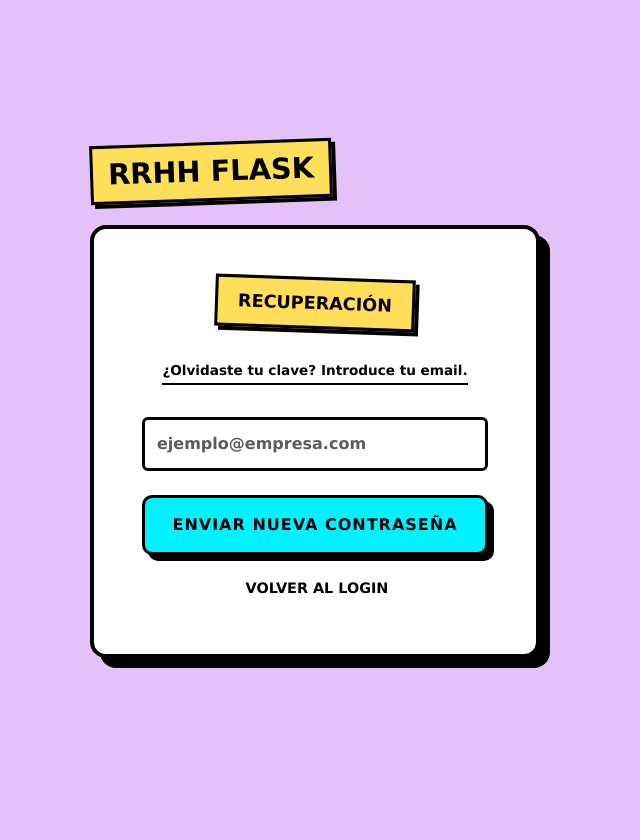
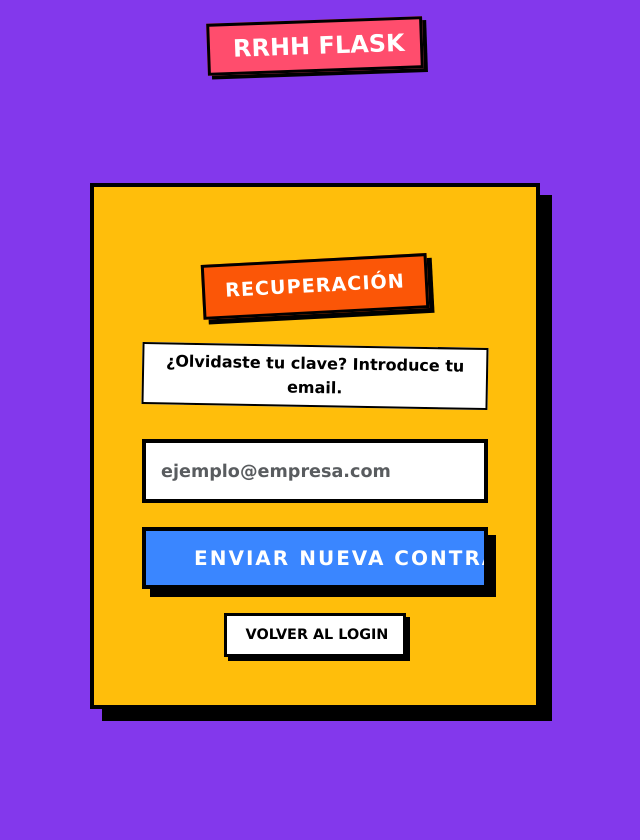
Before and after one commit to CroquetaConQueso/Flasky, a Flask app: page /reset-password in a window 1280 px wide. Shown: the whole page, without its empty margins (325-965 px from the left). Before the commit the page ends 668 px from the top, so only its background shows below. Run offline with Flask 3, Linux system fonts and the light colour scheme; parts of the project's set-up code (start-up, migrations or seed data) failed here and were passed over; some libraries are stand-ins or nearby versions.

Commit message:
Todo parace que funciona

```diff
--- a/static/css/reset_password.css
+++ b/static/css/reset_password.css
@@ -1,7 +1,7 @@
-/* static/css/reset_password.css - ESTILO NEO-BRUTALISM POP */
+/* static/css/reset_password.css - ESTILO NEO-BRUTALISM POP LISO */
 
 body {
-    background-color: #e4c1f9; /* Lila Pop */
+    background-color: #8338ec; /* Fondo Morado Liso */
     min-height: 100vh;
     display: flex;
     align-items: center;
@@ -10,121 +10,173 @@ body {
     padding: 20px;
 }
 
-/* Tarjeta estilo "Caja" */
+/* Tarjeta Amarilla Mostaza */
 .reset-card {
-    background: #ffffff;
+    background: #ffbe0b;
     border: 4px solid #000000;
-    border-radius: 16px;
-    box-shadow: 10px 10px 0px #000000;
+    border-radius: 0px;
+    box-shadow: 12px 12px 0px #000000;
     padding: 3rem;
     width: 100%;
     max-width: 450px;
+    position: relative; /* Necesario para z-index */
+    margin: auto;
+    z-index: 1; /* Nivel base */
+}
+
+/* NUEVO: Logo Rojo/Rosa */
+.navbar-brand-pop.brand-pink {
+    background-color: #ff4d6d !important; /* Rojo/Rosa Pop */
+    color: #fff !important;
+}
+
+/* NUEVO: Para superponer elementos */
+.z-index-front {
+    z-index: 10;
     position: relative;
 }
 
-/* Cabecera con Etiqueta */
+/* NUEVO: Estilo para los mensajes de feedback (Alertas) */
+.alert-pop-success {
+    background-color: #00ff9d; /* Verde Neón */
+    color: #000;
+    border: 3px solid #000;
+    box-shadow: 4px 4px 0px #000;
+    padding: 10px;
+}
+.alert-pop-danger {
+    background-color: #ff4d6d; /* Rojo */
+    color: #fff;
+    border: 3px solid #000;
+    box-shadow: 4px 4px 0px #000;
+    padding: 10px;
+}
+.alert-pop-warning {
+    background-color: #ffde59; /* Amarillo */
+    color: #000;
+    border: 3px solid #000;
+    box-shadow: 4px 4px 0px #000;
+    padding: 10px;
+}
+.alert-pop-info {
+    background-color: #00f2fe; /* Cian */
+    color: #000;
+    border: 3px solid #000;
+    box-shadow: 4px 4px 0px #000;
+    padding: 10px;
+}
+
+/* Cabecera */
 .reset-header {
     text-align: center;
     margin-bottom: 2rem;
 }
 
 .reset-badge {
-    background-color: #ffde59; /* Amarillo Pop */
+    background-color: #fb5607;
+    color: #fff;
     border: 3px solid #000;
     display: inline-block;
     padding: 10px 20px;
     font-weight: 900;
     text-transform: uppercase;
-    transform: rotate(2deg);
-    box-shadow: 4px 4px 0px #000;
+    transform: rotate(-3deg);
+    box-shadow: 5px 5px 0px #000;
     margin-bottom: 1rem;
-    font-size: 1.1rem;
+    font-size: 1.2rem;
+    letter-spacing: 1px;
+}
+
+.reset-text {
+    font-weight: 700;
+    font-size: 1rem;
+    margin-top: 15px;
+    background: #fff;
+    border: 2px solid #000;
+    display: inline-block;
+    padding: 5px 10px;
+    transform: rotate(1deg);
     color: #000;
 }
 
-.reset-text {
-    font-weight: 600;
-    font-size: 0.85rem;
-    margin-top: 15px;
-    border-bottom: 2px solid #000;
-    display: inline-block;
-    padding-bottom: 2px;
-}
-
-/* Inputs Pop */
+/* Inputs */
 .form-control {
-    border: 3px solid #000 !important;
-    padding: 12px;
-    font-weight: 600;
+    border: 4px solid #000 !important;
+    padding: 15px;
+    font-weight: 700;
     color: #000;
+    font-size: 1.1rem;
+    border-radius: 0;
 }
 
 .form-control:focus {
-    box-shadow: 5px 5px 0px #000;
-    transform: translate(-2px, -2px);
-    background-color: #fff9f0;
+    box-shadow: 6px 6px 0px #000;
+    transform: translate(-3px, -3px);
+    background-color: #e0aaff;
     border-color: #000;
     outline: none;
 }
 
-/* Botón de Enviar (Estilo Pop) */
+/* Botón "Enviar" */
 .btn-reset {
-    background-color: #00f2fe; /* Cian Vibrante */
-    color: #000;
-    border: 3px solid #000;
-    border-radius: 10px;
-    padding: 15px;
+    background-color: #3a86ff;
+    color: #fff;
+    border: 4px solid #000;
+    border-radius: 0;
+    padding: 12px 30px;
     font-weight: 900;
     text-transform: uppercase;
-    letter-spacing: 1px;
-    box-shadow: 6px 6px 0px #000;
-    transition: all 0.2s;
-    width: 100%;
+    letter-spacing: 2px;
+    box-shadow: 8px 8px 0px #000;
+    transition: all 0.1s;
+    display: inline-block;
+    min-width: 250px;
 }
 
 .btn-reset:hover {
-    transform: translate(-3px, -3px);
-    box-shadow: 9px 9px 0px #000;
-    background-color: #00f2fe;
-    color: #000;
+    transform: translate(-4px, -4px);
+    box-shadow: 12px 12px 0px #000;
+    background-color: #ff006e;
+    color: #fff;
 }
 
 .btn-reset:active {
-    transform: translate(2px, 2px);
+    transform: translate(4px, 4px);
     box-shadow: 0px 0px 0px #000;
 }
 
 /* Enlace Volver */
 .link-back {
     color: #000;
-    font-weight: 800;
+    font-weight: 900;
     text-decoration: none;
     font-size: 0.9rem;
     transition: all 0.2s;
-    border: 2px solid transparent;
-    padding: 5px 10px;
-    border-radius: 5px;
+    border: 3px solid #000;
+    padding: 8px 15px;
+    background: #fff;
+    box-shadow: 4px 4px 0px #000;
     display: inline-block;
 }
 
 .link-back:hover {
-    background-color: #ff99c8; /* Rosa Pop */
-    border: 2px solid #000;
-    box-shadow: 3px 3px 0px #000;
-    transform: translate(-2px, -2px);
-    color: #000;
+    background-color: #000;
+    color: #fff;
+    box-shadow: 2px 2px 0px #fff;
+    transform: translate(2px, 2px);
 }
 
-/* Errores */
+/* Errores (Inputs) */
 .text-danger {
-    font-weight: 700;
-    font-size: 0.8rem;
-    background: #ff4d6d;
-    color: white !important;
-    display: inline-block;
-    padding: 4px 10px;
-    border: 2px solid #000;
-    box-shadow: 3px 3px 0px #000;
-    margin-top: 8px;
-    transform: rotate(-1deg);
+    font-weight: 800;
+    font-size: 0.9rem;
+    background: #d90429;
+    color: #fff !important;
+    display: block;
+    padding: 8px;
+    border: 3px solid #000;
+    box-shadow: 4px 4px 0px #000;
+    margin-top: 5px;
+    text-align: center;
+    transform: rotate(1deg);
 }
--- a/templates/reset_password.html
+++ b/templates/reset_password.html
@@ -9,20 +9,19 @@
     <script src="https://unpkg.com/@phosphor-icons/web"></script>
 
     <link rel="stylesheet" href="{{ url_for('static', filename='css/custom.css') }}">
-    <link rel="stylesheet" href="{{ url_for('static', filename='css/reset_password.css') }}">
+    <link rel="stylesheet" href="{{ url_for('static', filename='css/reset_password.css') }}?v=5">
 </head>
 <body>
 
-    <div class="reset-wrapper">
+    <div class="reset-wrapper d-flex flex-column align-items-center justify-content-center w-100 min-vh-100">
 
-        <a class="navbar-brand-pop mb-4" href="{{ url_for('login') }}" style="text-decoration: none; font-size: 1.8rem;">
-            <i class="ph-bold ph-lightning"></i> RRHH Flask
+        <a class="navbar-brand-pop brand-pink mb-n3 z-index-front text-decoration-none" href="{{ url_for('auth_web.login') }}">
+            <i class="ph-bold ph-lightning me-2"></i>RRHH Flask
         </a>
 
-        <div class="reset-card">
+        <div class="reset-card position-relative">
 
-            <div class="reset-header">
-                <div class="reset-badge">
+            <div class="reset-header mt-4"> <div class="reset-badge">
                     <i class="ph-bold ph-lock-key-open"></i> RECUPERACIÓN
                 </div>
                 <div class="reset-text">
@@ -30,21 +29,36 @@
                 </div>
             </div>
 
+            {% with messages = get_flashed_messages(with_categories=true) %}
+              {% if messages %}
+                <div class="mb-3">
+                  {% for category, message in messages %}
+                    <div class="alert alert-pop-{{ category }} text-center fw-bold">
+                        {{ message }}
+                    </div>
+                  {% endfor %}
+                </div>
+              {% endif %}
+            {% endwith %}
+
             <form method="POST">
                 {{ form.hidden_tag() }}
 
                 <div class="mb-4">
-                    {{ form.email(class="form-control", placeholder="ejemplo@empresa.com") }}
+                    {{ form.email(class="form-control form-control-lg", placeholder="ejemplo@empresa.com", style="font-weight: 700;") }}
+
                     {% for error in form.email.errors %}
-                        <div class="text-danger">{{ error }}</div>
+                        <div class="text-danger fw-bold mt-2">
+                            <i class="ph-bold ph-warning"></i> {{ error }}
+                        </div>
                     {% endfor %}
                 </div>
 
-                <div class="d-grid gap-3">
-                    {{ form.submit(class="btn btn-reset") }}
+                <div class="text-center d-flex flex-column gap-3">
+                    {{ form.submit(class="btn btn-reset btn-lg px-5") }}
 
-                    <div class="text-center">
-                        <a href="{{ url_for('login') }}" class="link-back">
+                    <div class="mt-2">
+                        <a href="{{ url_for('auth_web.login') }}" class="link-back">
                             <i class="ph-bold ph-arrow-left me-1"></i> VOLVER AL LOGIN
                         </a>
                     </div>
--- a/templates/rol_form.html
+++ b/templates/rol_form.html
@@ -4,7 +4,7 @@
 
 {% block css %}
 <style>
-    /* Estilo específico para la etiqueta inclinada de esta página porque si no, no sale correctamente*/
+    /* Estilo específico para la etiqueta inclinada de esta página */
     .sticker-label {
         background: #ffde59; /* Amarillo Pop */
         border: 3px solid #000;
@@ -26,7 +26,7 @@
 <div class="container" style="max-width: 600px;">
 
     <div class="mb-5">
-        <a href="{{ url_for('roles_list') }}" class="btn btn-link text-dark fw-bold px-0">
+        <a href="{{ url_for('super_web.roles_list') }}" class="btn btn-link text-dark fw-bold px-0">
             <i class="ph-bold ph-arrow-left"></i> VOLVER A ROLES
         </a>
     </div>
@@ -56,7 +56,7 @@
                         <i class="ph-bold ph-check-circle"></i> GUARDAR ROL
                     </button>
 
-                    <a href="{{ url_for('roles_list') }}" class="btn btn-pop btn-pop-danger">
+                    <a href="{{ url_for('super_web.roles_list') }}" class="btn btn-pop btn-pop-danger">
                         CANCELAR
                     </a>
                 </div>
--- a/templates/roles_list.html
+++ b/templates/roles_list.html
@@ -9,7 +9,7 @@
         <h2 class="page-title-box">
             <i class="ph-bold ph-identification-badge"></i> Roles
         </h2>
-        <a href="{{ url_for('rol_new') }}" class="btn btn-pop btn-pop-success">
+        <a href="{{ url_for('super_web.rol_new') }}" class="btn btn-pop btn-pop-success">
             <i class="ph-bold ph-plus"></i> Nuevo Rol
         </a>
     </div>
@@ -34,12 +34,12 @@
                     </td>
                     <td class="text-center">
                         <div class="btn-group" role="group">
-                            <a href="{{ url_for('rol_edit', rol_id=rol.id_rol) }}"
+                            <a href="{{ url_for('super_web.rol_edit', rol_id=rol.id_rol) }}"
                                class="btn btn-pop btn-pop-sm btn-pop-warning me-2" title="Editar">
                                 <i class="ph-bold ph-pencil-simple"></i>
                             </a>
 
-                            <form action="{{ url_for('rol_delete', rol_id=rol.id_rol) }}" method="POST" class="d-inline"
+                            <form action="{{ url_for('super_web.rol_delete', rol_id=rol.id_rol) }}" method="POST" class="d-inline"
                                   onsubmit="return confirm('¿Seguro que quieres eliminar el rol {{ rol.nombre_rol }}?');">
                                 <button type="submit" class="btn btn-pop btn-pop-sm btn-pop-danger" title="Eliminar">
                                     <i class="ph-bold ph-trash"></i>
```
Also changed, not shown: static/css/change_password.css (+86 -30 lines), templates/change_password.html (+10 -10 lines).
